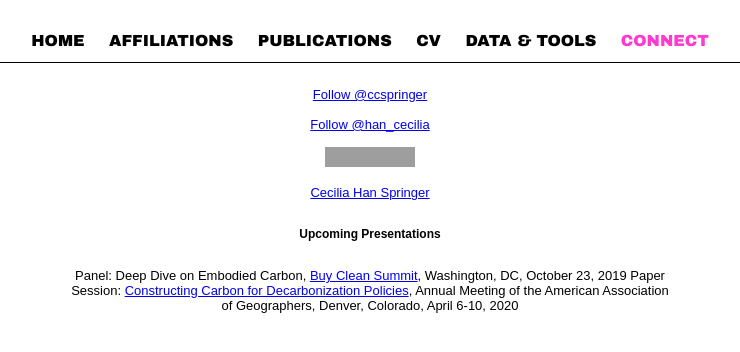
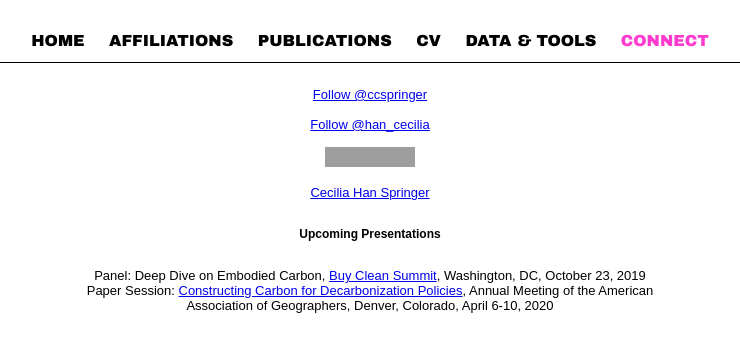
Before and after one commit to ccspringer/ccspringer.github.io, a Jekyll site: the page built from Connect/index.html, in a window 1280 px wide. Shown: the top 352 px of the page, without its empty margins (270-1010 px from the left). Built offline with Jekyll 4.4.1, drawn with Linux system fonts in a browser that asks for light colours; comment, search, counter and statistics services are not loaded; some of the changed lines change nothing that is shown; grey boxes are pictures that could not be loaded.

Commit message:
Fix spacing

```diff
--- a/Connect/index.html
+++ b/Connect/index.html
@@ -17,5 +17,5 @@
 <p><br></p>
   <h3>Upcoming Presentations</h3>
 <br>
-Panel: Deep Dive on Embodied Carbon, <a href="https://www.eventbrite.com/e/buy-clean-america-summit-tickets-72245100039">Buy Clean Summit</a>, Washington, DC, October 23, 2019
-  Paper Session: <a href="/AAG/">Constructing Carbon for Decarbonization Policies</a>, Annual Meeting of the American Association of Geographers, Denver, Colorado, April 6-10, 2020
+<p>Panel: Deep Dive on Embodied Carbon, <a href="https://www.eventbrite.com/e/buy-clean-america-summit-tickets-72245100039">Buy Clean Summit</a>, Washington, DC, October 23, 2019</p>
+<p>Paper Session: <a href="/AAG/">Constructing Carbon for Decarbonization Policies</a>, Annual Meeting of the American Association of Geographers, Denver, Colorado, April 6-10, 2020</p>
```
